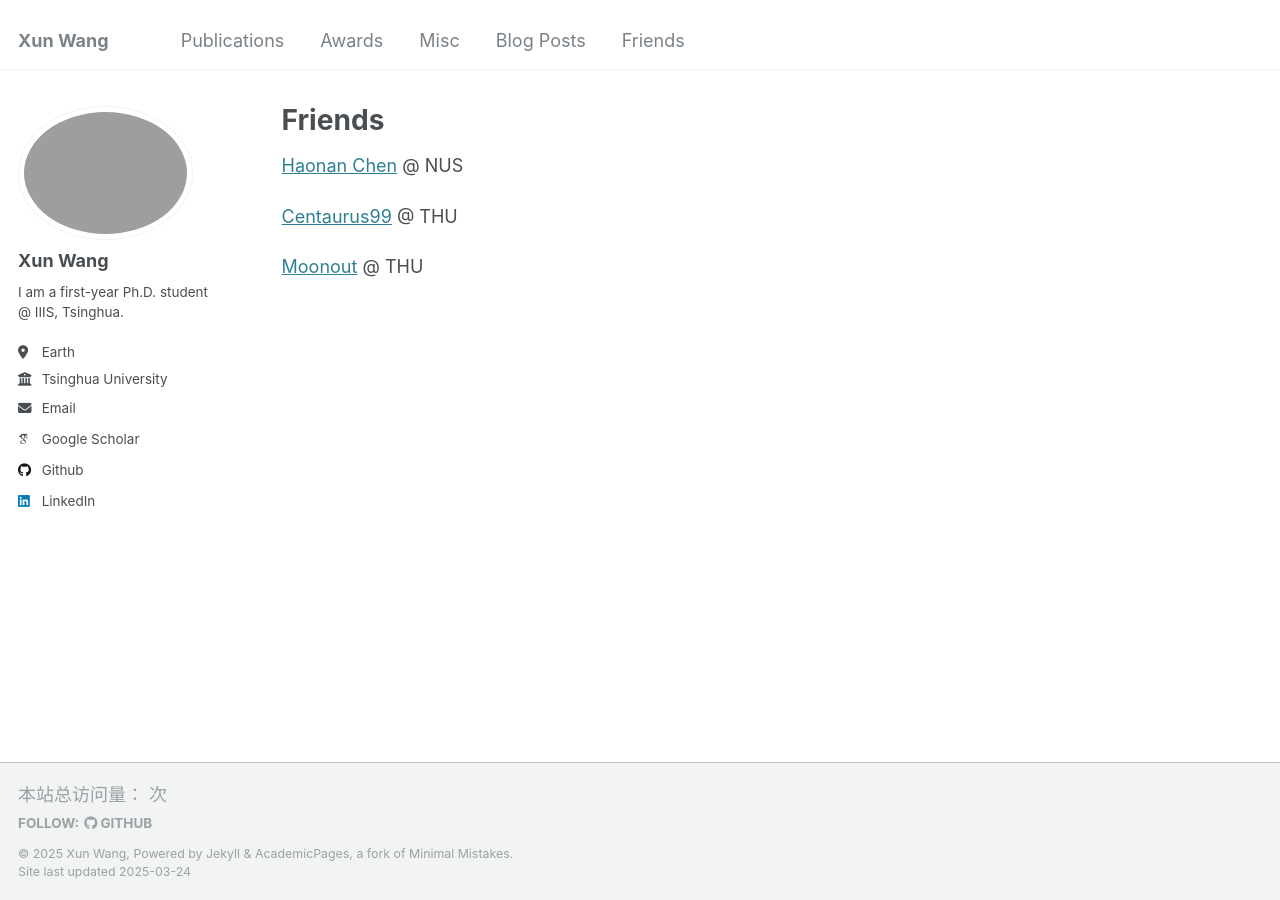
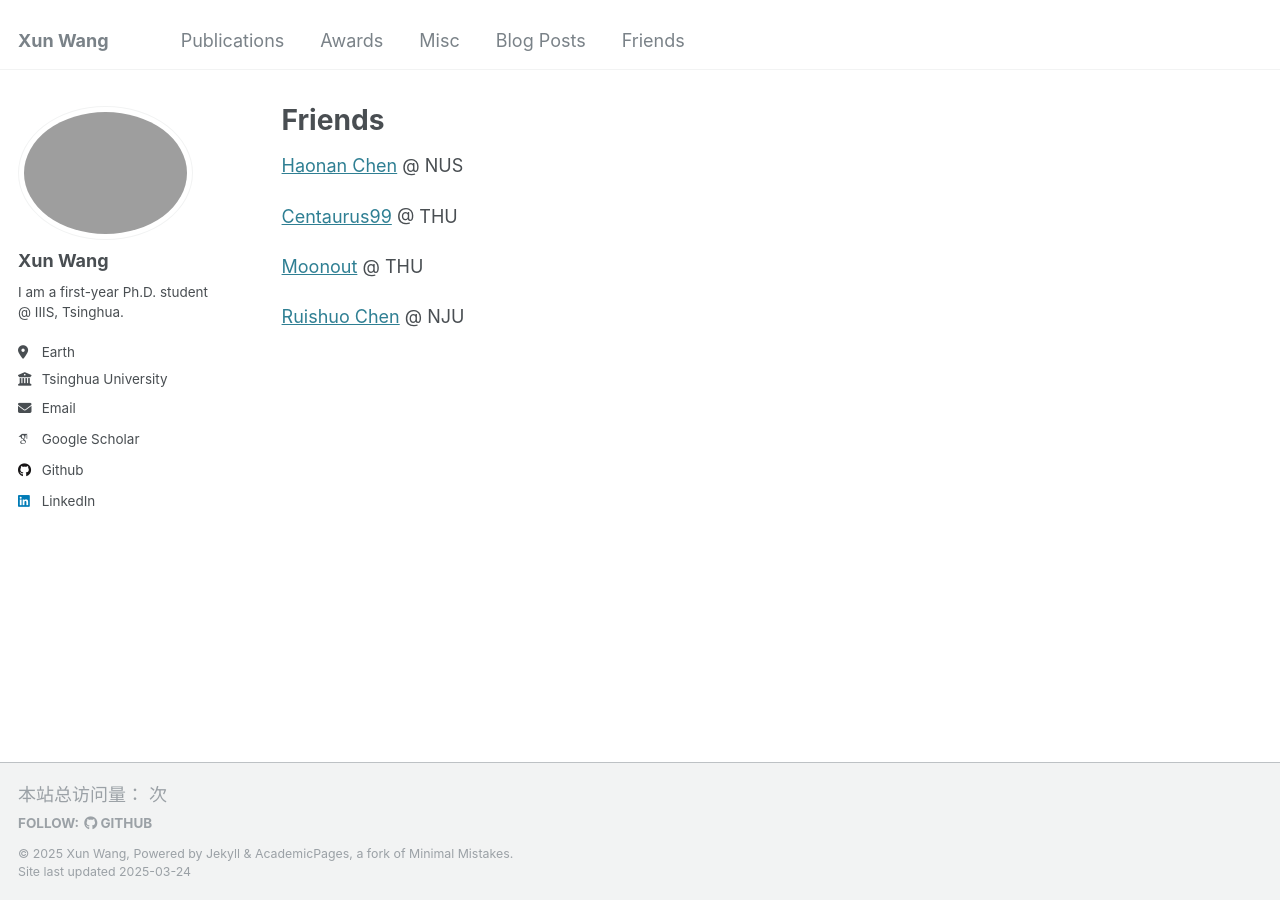
Before and after one commit to Misakau/Misakau.github.io, a Jekyll site: the page built from _pages/friends.md, in a window 1280 px wide. Built offline with Jekyll 4.4.1, drawn with Linux system fonts in a browser that asks for light colours; some web fonts are replaced; comment, search, counter and statistics services are not loaded.

Commit message:
add new friend

```diff
--- a/_pages/friends.md
+++ b/_pages/friends.md
@@ -13,3 +13,5 @@ redirect_from:
 [Centaurus99](https://blog.centaurus99.top/) @ THU
 
 [Moonout](https://www.cnblogs.com/moonout) @ THU
+
+[Ruishuo Chen](https://rayshore.cn/) @ NJU
```
